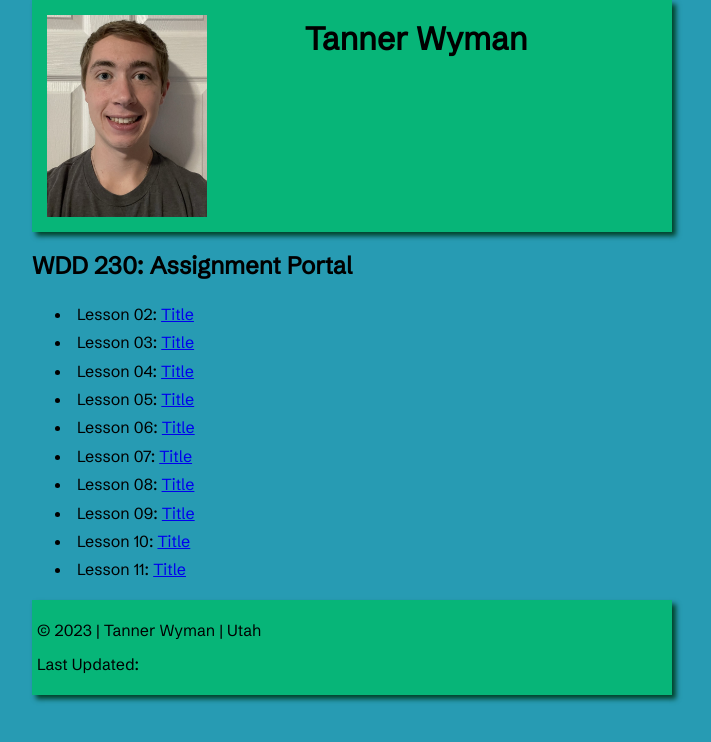
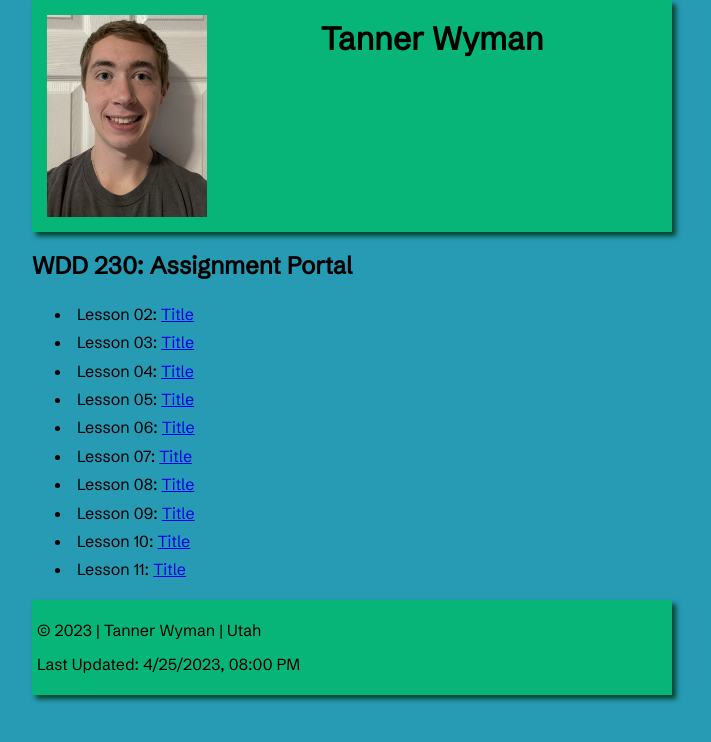
Before and after one commit to TannerWyman/wdd230, a plain HTML site: page index.html in a window 1280 px wide. Shown: the whole page, without its empty margins (288-999 px from the left). Drawn offline with Linux system fonts and the light colour scheme.

Commit message:
more resonsive css

```diff
--- a/index.html
+++ b/index.html
@@ -9,7 +9,8 @@
     <link rel="preconnect" href="https://fonts.gstatic.com" crossorigin>
     <link href="https://fonts.googleapis.com/css2?family=Schibsted+Grotesk&display=swap" rel="stylesheet">
     <link rel="stylesheet" href="styles/normalize.css">
-    <link rel="stylesheet" href="styles/style.css">
+    <link rel="stylesheet" href="styles/small.css">
+    <link rel="stylesheet" href="styles/mediem.css">
     <title>WDD 230 Main Page</title>
 </head>
 <body>
@@ -37,7 +38,7 @@
         <p>&#169; 2023 | Tanner Wyman | Utah </p>
         <p> Last Updated: <span id="currentdate"></span></p>
     </footer>
-    <script src="scripts/currentDate.js">
+    <script src="scripts/current-date.js">
     </script>
 </body>
 </html>
--- /dev/null
+++ b/styles/mediem.css
@@ -0,0 +1,12 @@
+@media only screen and (min-width: 32.5em){
+    body{
+        width: 40em;
+    }
+    header{
+        display: grid;
+        grid-template-columns: repeat(4, 25%);
+    }
+    #myName{
+        grid-column: 2/5;
+    }
+}
--- a/styles/style.css
+++ b/styles/small.css
@@ -2,12 +2,9 @@ body{
     font-family: 'Schibsted Grotesk', sans-serif;
     margin-left: auto;
     margin-right: auto;
-    width: 40em;
     background-color: #279bb3;
 }
 header{
-    display: grid;
-    grid-template-columns: repeat(4, 24%);
     background-color: #07b578;
     box-shadow: 4px 4px 5px #00422b;
     text-align: center;
@@ -23,7 +20,7 @@ footer{
     grid-column: 1/2;
 }
 #myName{
-    grid-column: 2/5;
+    padding-bottom: 10px;
 }
 li{
     padding: 5px;
```
